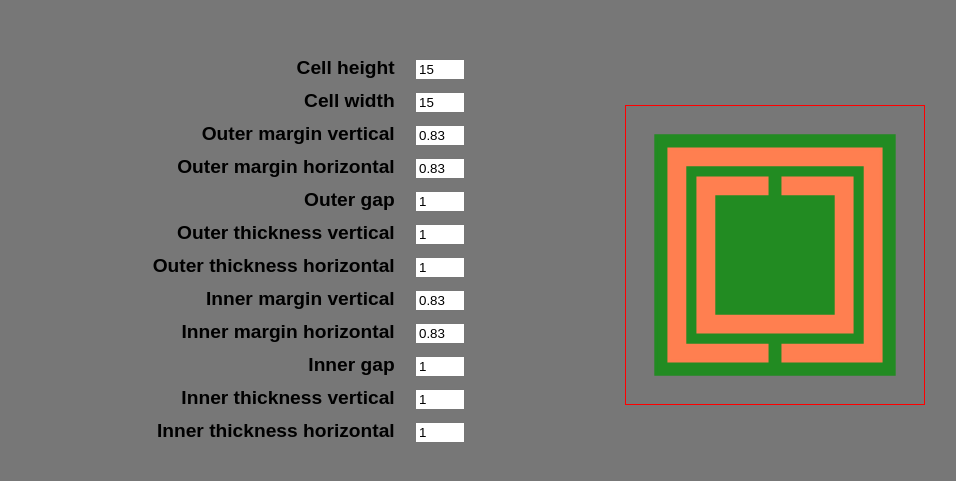
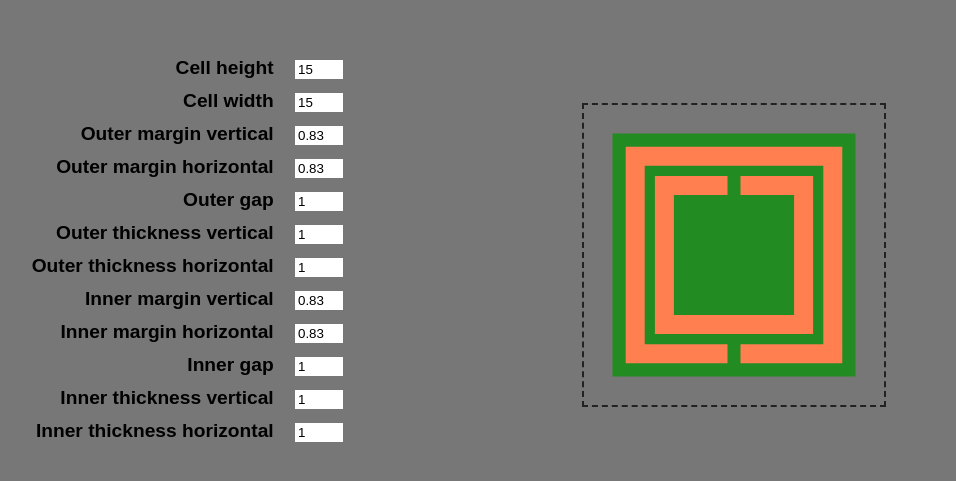
Before and after one commit to Croccifixio/thesis-project, a website built with webpack: page src/index.html in a window 1280 px wide. Shown: the part 145-626 px from the top of the page, without its empty margins (275-1231 px from the left). Built offline with nearby package versions, Linux system fonts and the light colour scheme.

Commit message:
change cell border style

```diff
--- a/src/assets/styles/main.scss
+++ b/src/assets/styles/main.scss
@@ -35,7 +35,8 @@ svg {
   stroke-width: 1px;
   stroke: black;
   stroke-linecap: round;
-  border: 1px solid red;
+  border: 2px dashed #222;
+  box-sizing: content-box;
 }
 
 .substrate {
--- a/src/index.html
+++ b/src/index.html
@@ -4,12 +4,9 @@
   <meta charset="UTF-8">
   <meta name="viewport" content="width=device-width, initial-scale=1.0">
   <meta http-equiv="X-UA-Compatible" content="ie=edge">
-  <title>Document</title>
-  <!-- <script type="module" src="app/index.js"></script>
-  <link rel="stylesheet" href="assets/styles/main.css"> -->
+  <title>Antenna Designer</title>
 </head>
 <body>
-  <div id="app"></div>
   <form id='form'></form>
   <svg id="svg" width="300" height="300" viewbox="0 0 100 100"></svg>
 </body>
```
